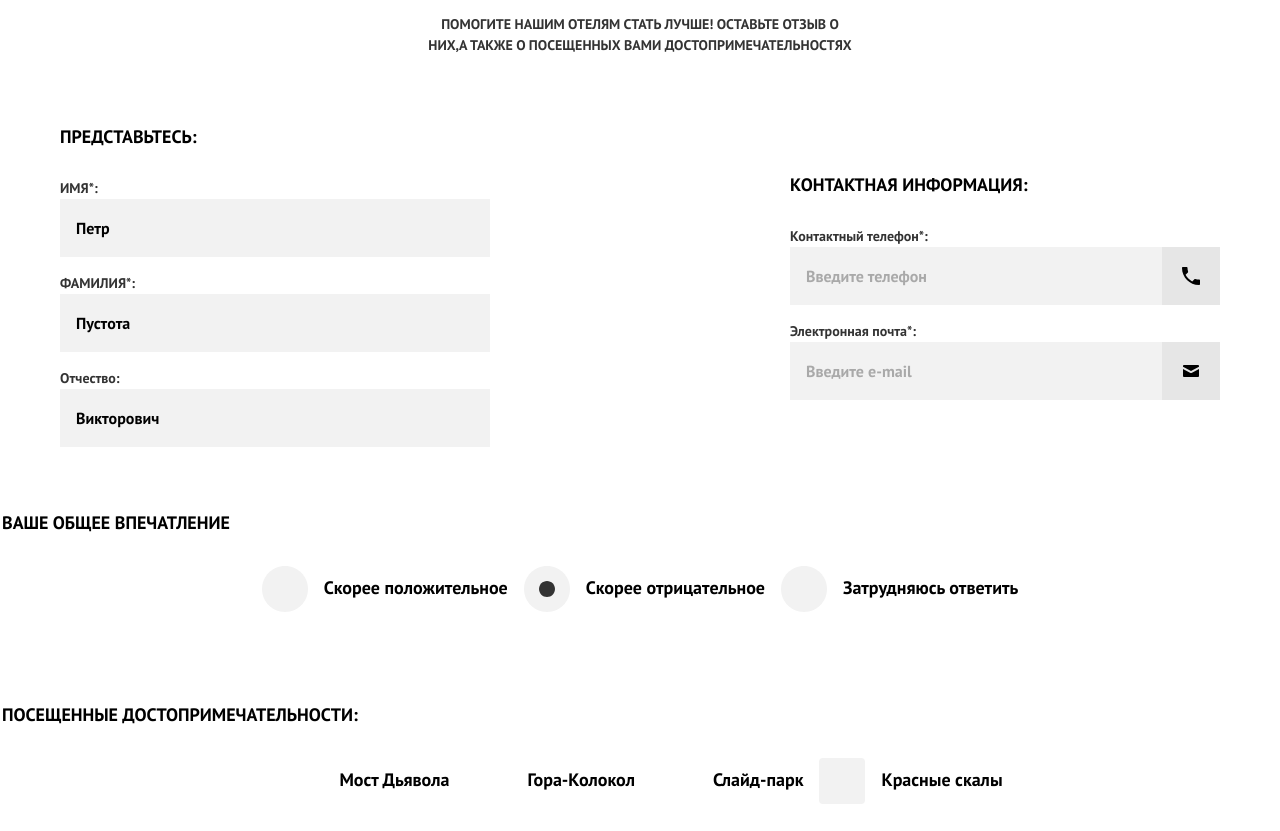
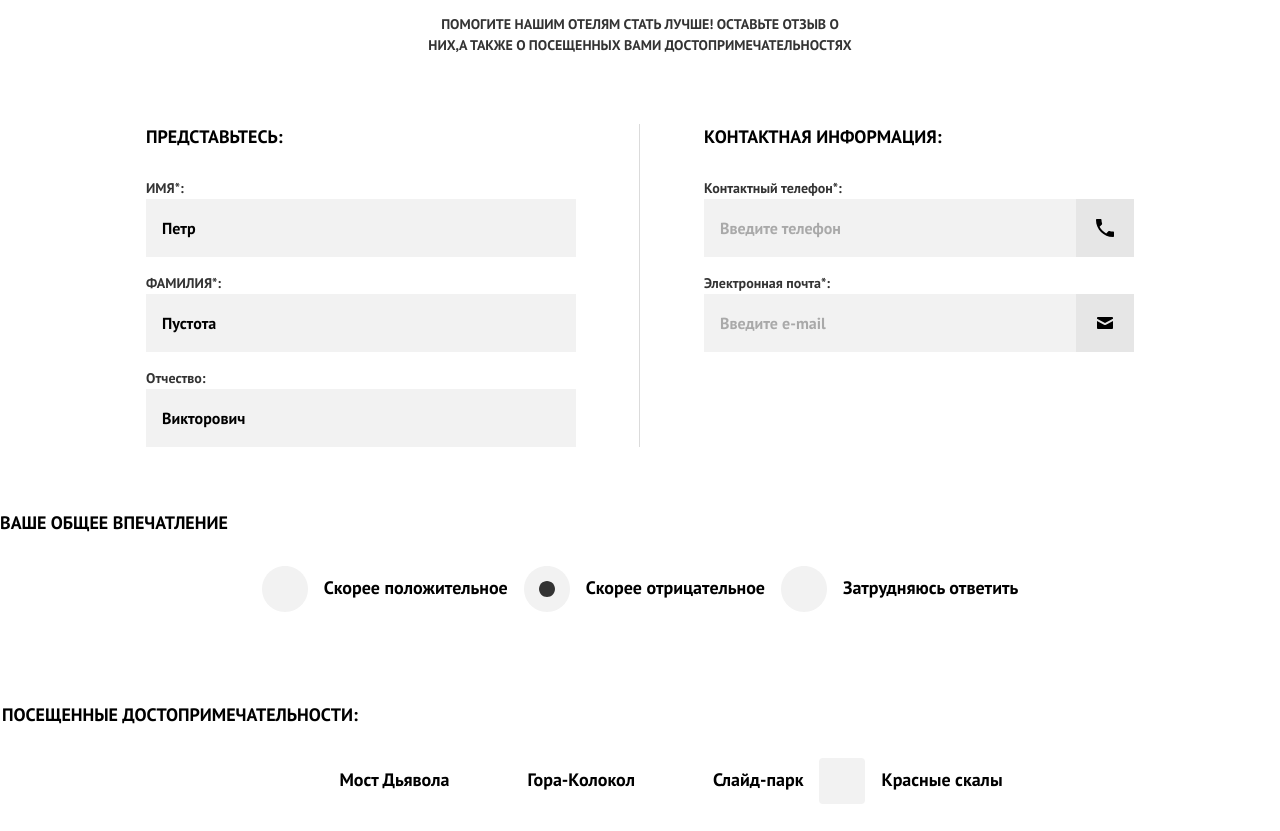
Before and after one commit to htmlacademy-adaptive/1359263-sedona-28, a website: page source/form.html in a window 1280 px wide. Shown: the part 660-1491 px from the top of the page. Drawn offline with nearby package versions, Linux system fonts and the light colour scheme; files that its build step writes are made by us from their sources.

Commit message:
update form

```diff
--- a/source/form.html
+++ b/source/form.html
@@ -91,7 +91,7 @@
         </div>
 
         <fieldset class="filter--feeling filter unstyle">
-          <legend class="info__field__title">Ваше общее впечатление</legend>
+          <legend class="info__field__title unstyle">Ваше общее впечатление</legend>
           <ul class="filter__list unstyle">
             <li>
               <label class="control">
--- a/source/less/base/variables.less
+++ b/source/less/base/variables.less
@@ -8,3 +8,4 @@
 @dark-gray: #EAEAEA;
 @border-bottom: #D6D6D6;
 @decorative-line: #E5E5E5;
+@decorative-form: #DBDBDB;
--- a/source/less/blocks/form/feedback.less
+++ b/source/less/blocks/form/feedback.less
@@ -7,7 +7,6 @@
   flex-direction: column;
   align-items: center;
   padding-bottom: 28px;
-  margin-bottom: 24px;
   border-bottom: 1px solid @decorative-line;
 
   @media (min-width: @tablet-width) {
--- a/source/less/blocks/form/filter.less
+++ b/source/less/blocks/form/filter.less
@@ -13,6 +13,11 @@
   flex-direction: column;
   align-items: center;
   margin-bottom: 24px;
+  border-bottom: 1px solid @decorative-line;
+
+  @media (min-width: @tablet-width) {
+    border-bottom: none;
+  }
 }
 
 .filter__list {
@@ -40,7 +45,6 @@
   margin-bottom: 26px;
   height: 46px;
   padding-top: 10px;
-  padding-bottom: 10px;
 }
 
 .filter__mark {
--- a/source/less/blocks/form/info.less
+++ b/source/less/blocks/form/info.less
@@ -75,15 +75,17 @@
   display: flex;
   flex-direction: column;
   align-items: center;
-  padding-left: 20px;
-  padding-right: 20px;
+  padding: 24px 20px 34px 20px;
+  margin-bottom: 24px;
+  border-bottom: 1px solid @decorative-line;
 
   @media (min-width: @tablet-width) {
     flex-direction: row;
-    justify-content: space-between;
+    justify-content: center;
+    align-items: baseline;
     margin-bottom: 63px;
-    padding-left: 60px;
-    padding-right: 60px;
+    padding: 0 60px 0 60px;
+    border-bottom: none;
   }
 }
 
@@ -94,10 +96,24 @@
 
 .info__field--contacts {
   margin-top: 24px;
-  margin-bottom: 24px;
 
   @media (min-width: @tablet-width) {
     margin-top: 0;
-    margin-bottom: 0;
+    padding-left: 26px;
+  }
+
+  @media (min-width: @desktop-width) {
+    padding-left: 64px;
   }
 }
+
+.info__field--name {
+  @media (min-width: @tablet-width) {
+    padding-right: 43px;
+    border-right: 1px solid @decorative-form;
+  }
+
+  @media (min-width: @desktop-width) {
+    padding-right: 63px;
+  }
+}
```
